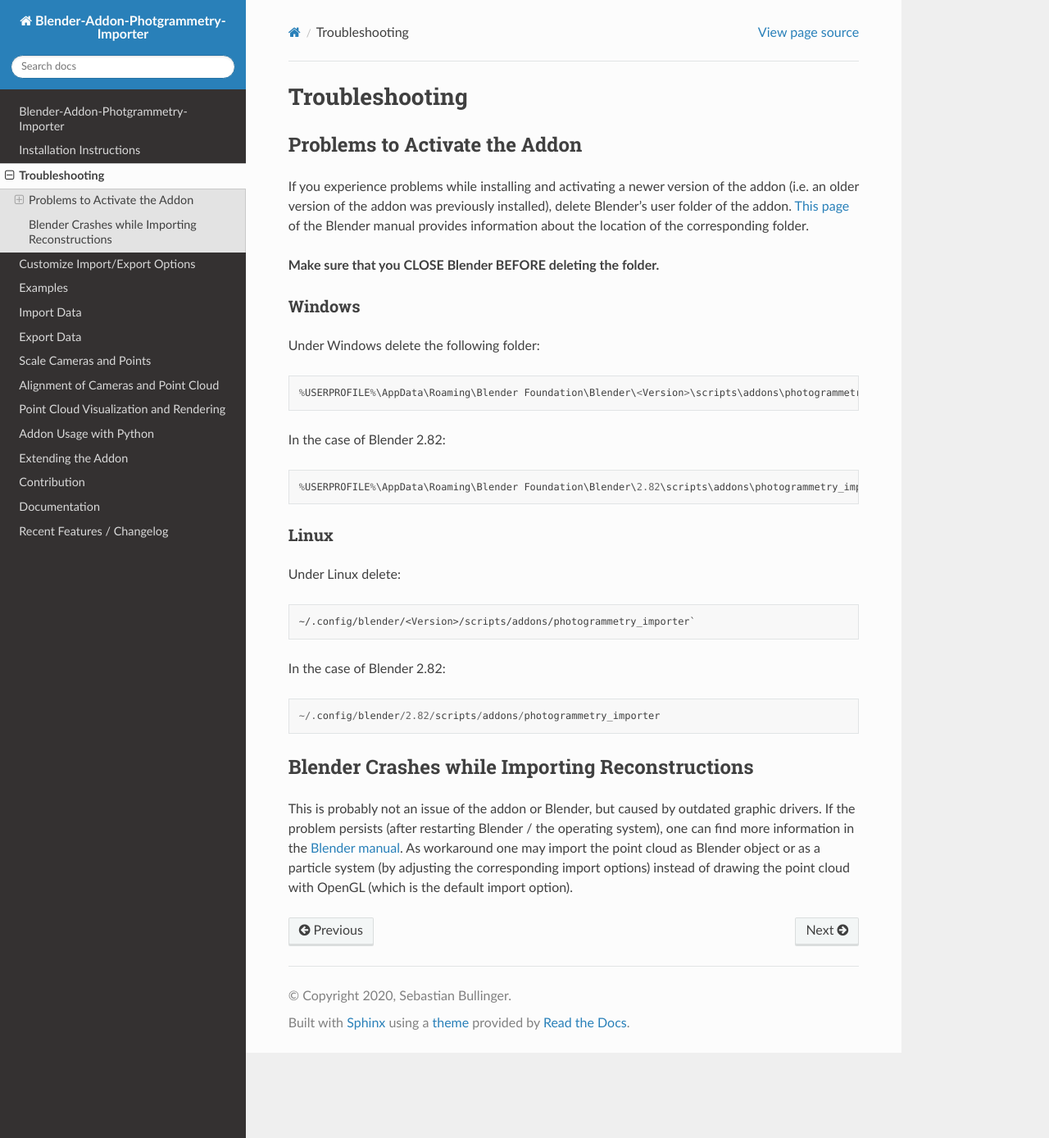
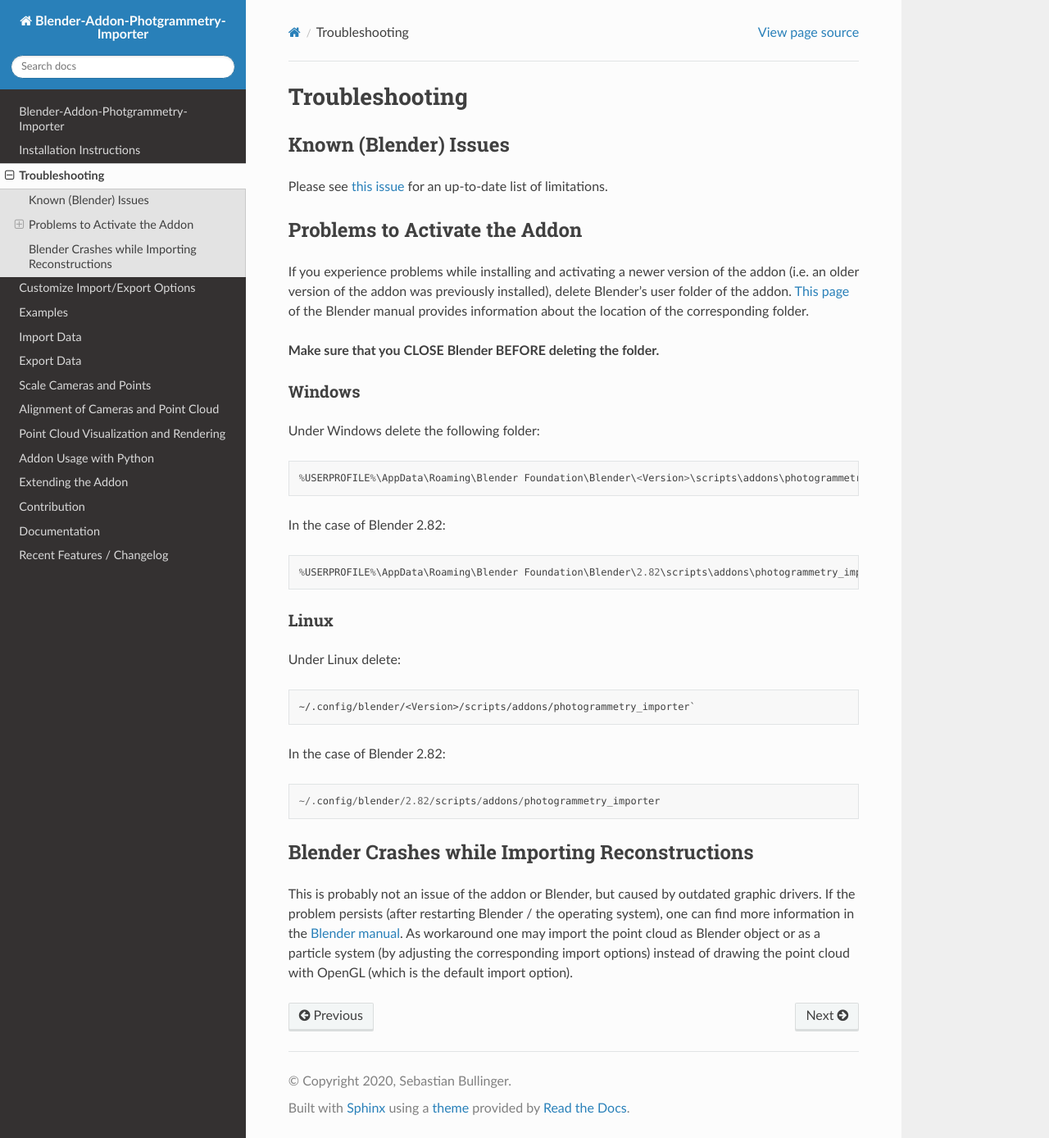
Before and after one commit to SBCV/Blender-Addon-Photogrammetry-Importer, a Sphinx documentation site: the page built from doc/sphinx/source/troubleshooting.rst, in a window 1280 px wide and 1388 px high. Shown: the whole window at 82% size. Built offline with Sphinx 7.4.7 and the Read the Docs theme 2.0.0, drawn with Linux system fonts in a browser that asks for light colours; pages that are not in the unit, such as notebooks, are missing from menus.

Commit message:
Added link to known issues

```diff
--- a/doc/sphinx/source/troubleshooting.rst
+++ b/doc/sphinx/source/troubleshooting.rst
@@ -2,6 +2,10 @@
 ***************
 Troubleshooting
 ***************
+
+Known (Blender) Issues
+======================
+Please see `this issue <https://github.com/SBCV/Blender-Addon-Photogrammetry-Importer/issues/26>`_ for an up-to-date list of limitations.
 
 Problems to Activate the Addon
 ==============================
```
